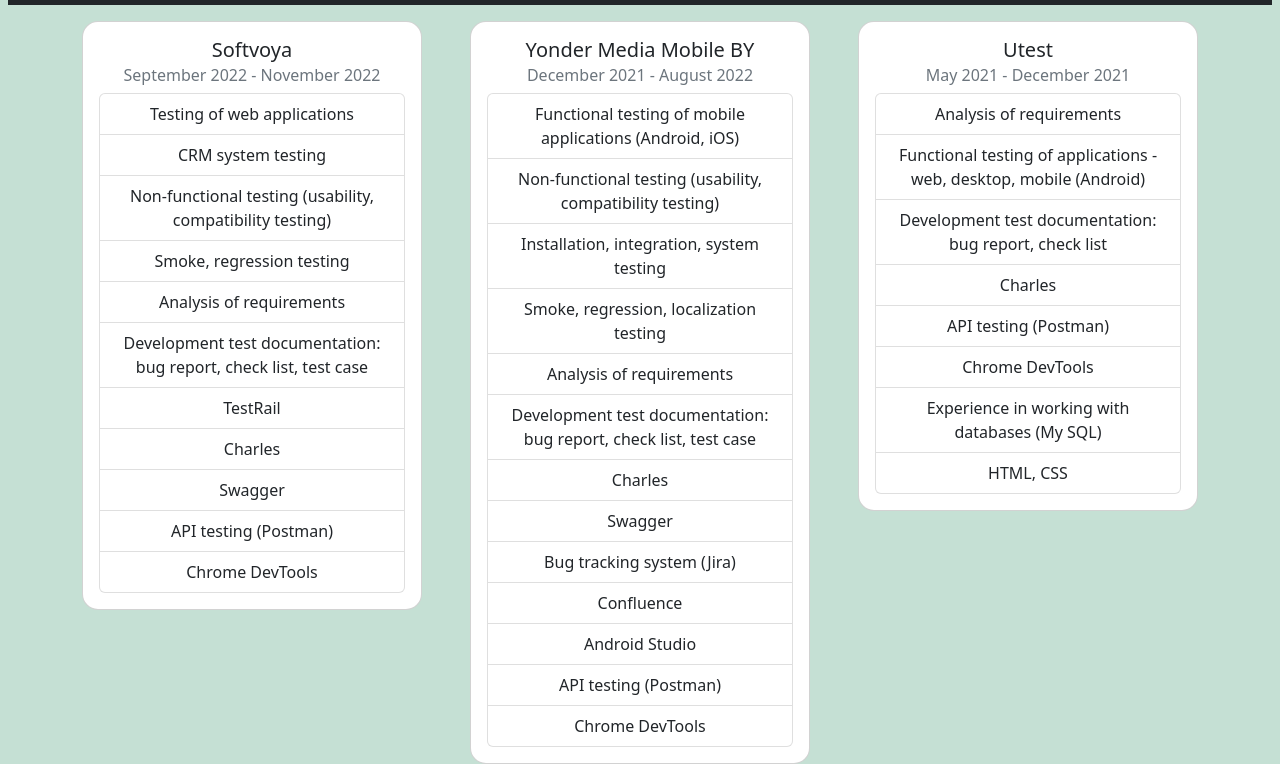
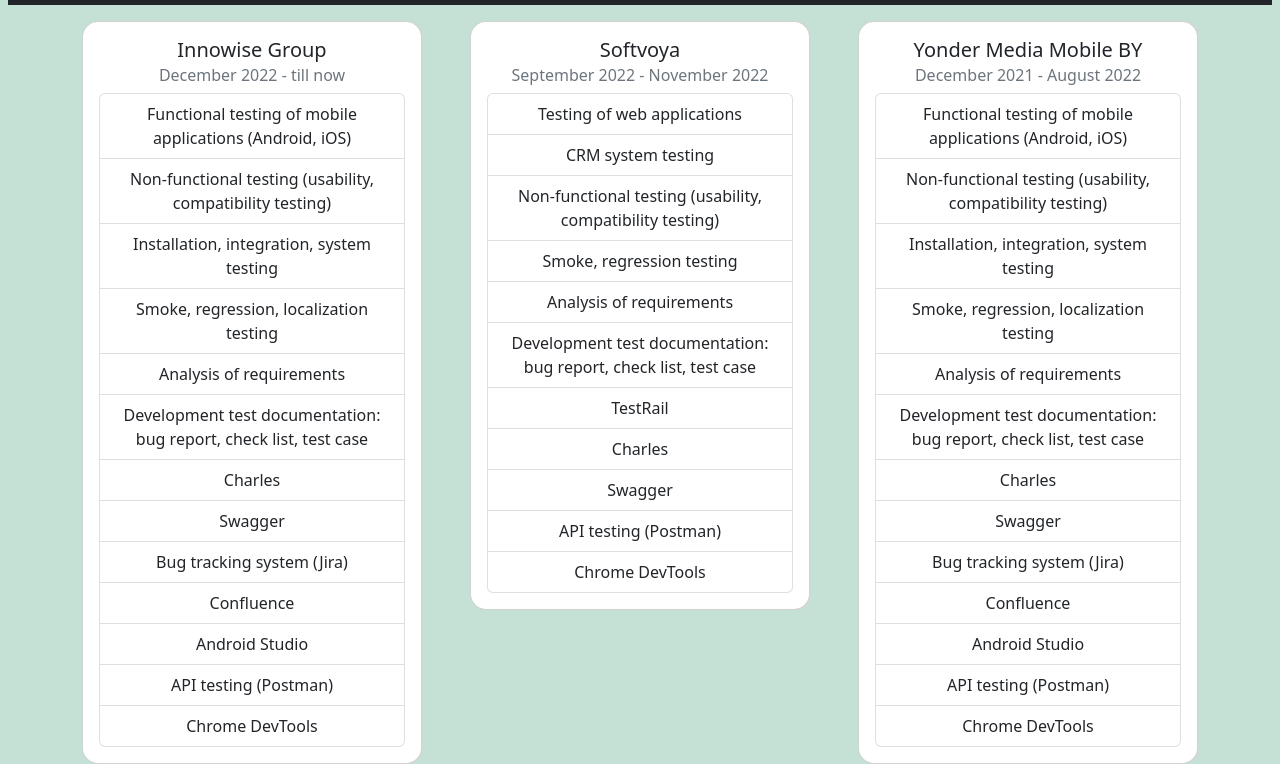
Before and after one commit to AlexanderMazhul/AlexanderMazhul.github.io, a plain HTML site: page My experience.html in a window 1280 px wide. Shown: the part 59-823 px from the top of the page. Drawn offline with nearby package versions, Linux system fonts and the light colour scheme.

Commit message:
add innowise

```diff
--- a/My experience.html
+++ b/My experience.html
@@ -64,6 +64,42 @@
     </nav>
     <div class="container my-3">
       <div class="row row-cols-1 row-cols-md-2 row-cols-lg-3 g-5">
+        <div class="col">
+          <div class="card">
+            <div class="card-body">
+              <h5 class="card-title text-center">Innowise Group</h5>
+              <h6 class="card-subtitle mb-2 text-muted text-center">
+                December 2022 - till now
+              </h6>
+              <ul class="list-group text-center">
+                <li class="list-group-item">
+                  Functional testing of mobile applications (Android, iOS)
+                </li>
+                <li class="list-group-item">
+                  Non-functional testing (usability, compatibility testing)
+                </li>
+                <li class="list-group-item">
+                  Installation, integration, system testing
+                </li>
+                <li class="list-group-item">
+                  Smoke, regression, localization testing
+                </li>
+                <li class="list-group-item">Analysis of requirements</li>
+                <li class="list-group-item">
+                  Development test documentation: bug report, check list, test
+                  case
+                </li>
+                <li class="list-group-item">Charles</li>
+                <li class="list-group-item">Swagger</li>
+                <li class="list-group-item">Bug tracking system (Jira)</li>
+                <li class="list-group-item">Confluence</li>
+                <li class="list-group-item">Android Studio</li>
+                <li class="list-group-item">API testing (Postman)</li>
+                <li class="list-group-item">Chrome DevTools</li>
+              </ul>
+            </div>
+          </div>
+        </div>
         <div class="col">
           <div class="card">
             <div class="card-body">
```
